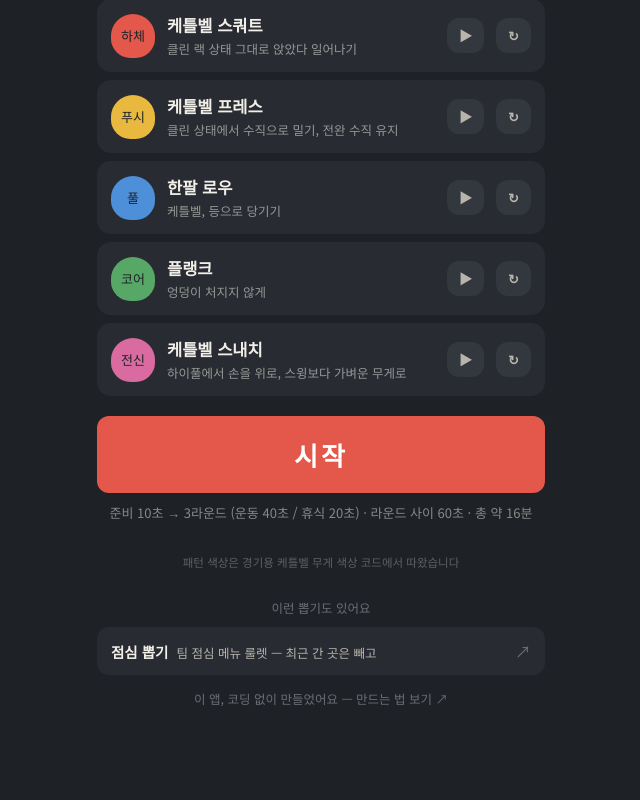
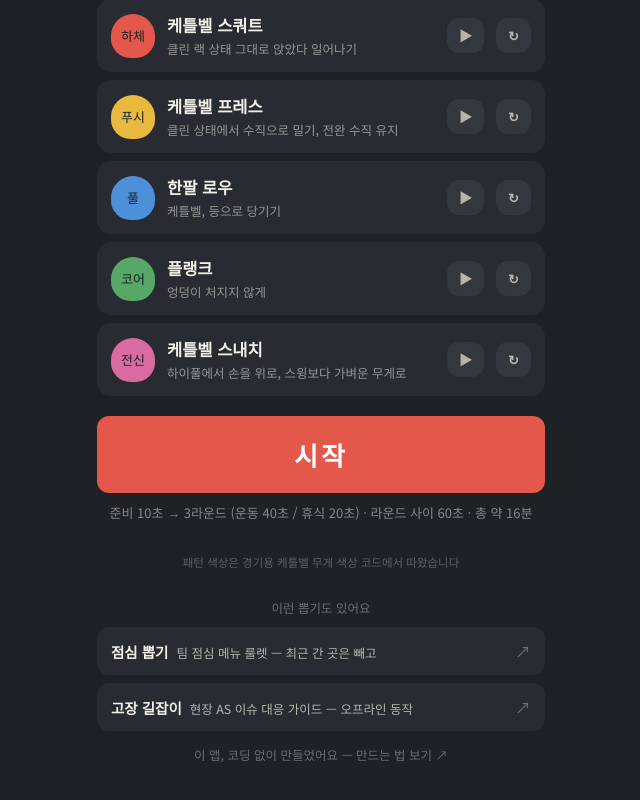
Before and after one commit to allieus/circuit-workout, a React (Vite) app: page / in a window 1280 px wide. Shown: the part 427-1227 px from the top of the page, without its empty margins (319-959 px from the left). Before the commit the page ends 1181 px from the top, so only its background shows below. Built offline with nearby package versions, Linux system fonts and the light colour scheme.

Commit message:
chore(series): 고장 길잡이(demo-fix-guide) 추가 — 형제 갱신 규약

```diff
--- a/src/data/series.js
+++ b/src/data/series.js
@@ -15,6 +15,12 @@ export const SERIES = [
     desc: "팀 점심 메뉴 룰렛 — 최근 간 곳은 빼고",
     url: "https://itda-demo-lunch-pick.vercel.app",
   },
+  {
+    id: "fix-guide",
+    name: "고장 길잡이",
+    desc: "현장 AS 이슈 대응 가이드 — 오프라인 동작",
+    url: "https://itda-demo-fix-guide.vercel.app",
+  },
 ];
 
 export const REPO_URL = "https://github.com/allieus/circuit-workout";
```
